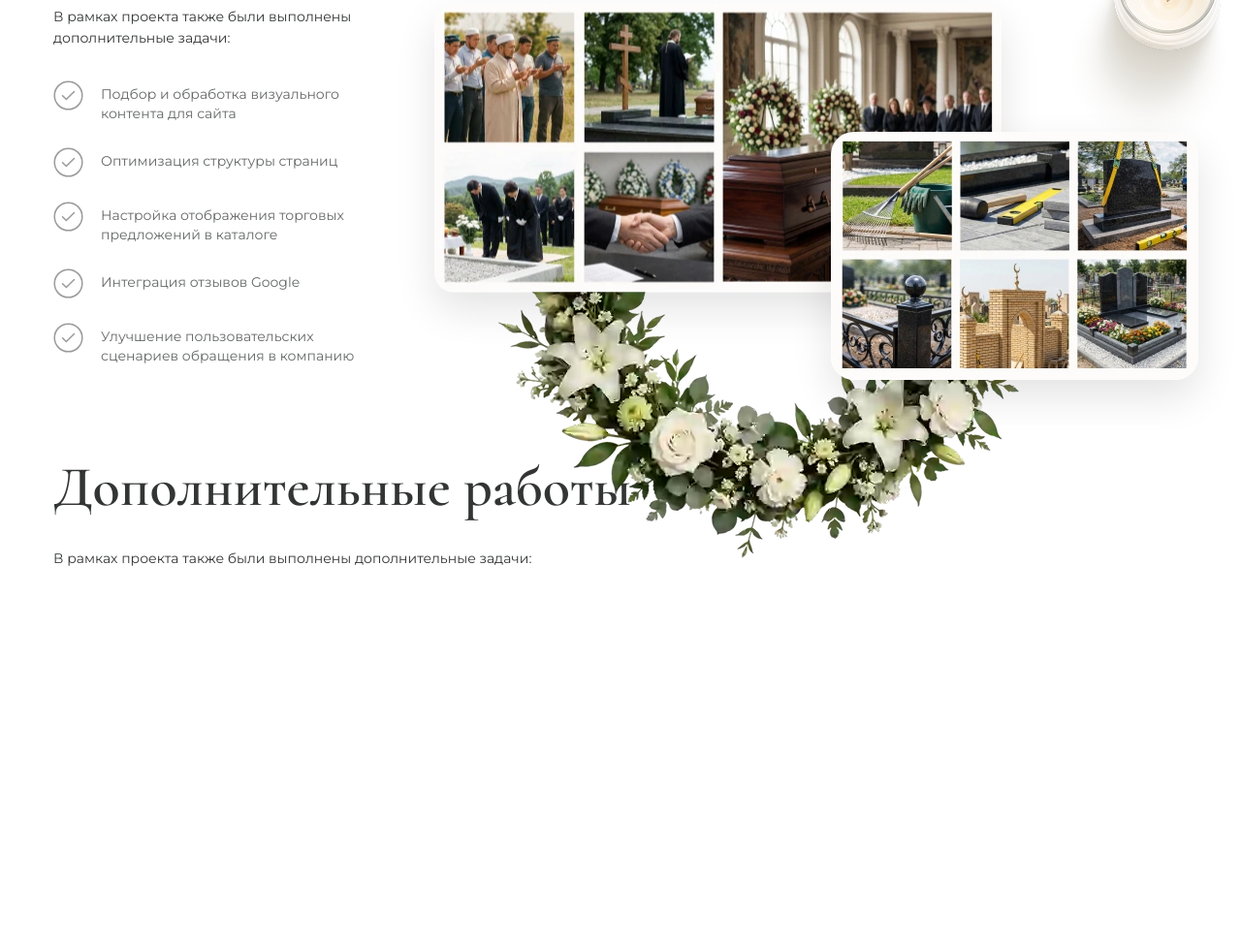
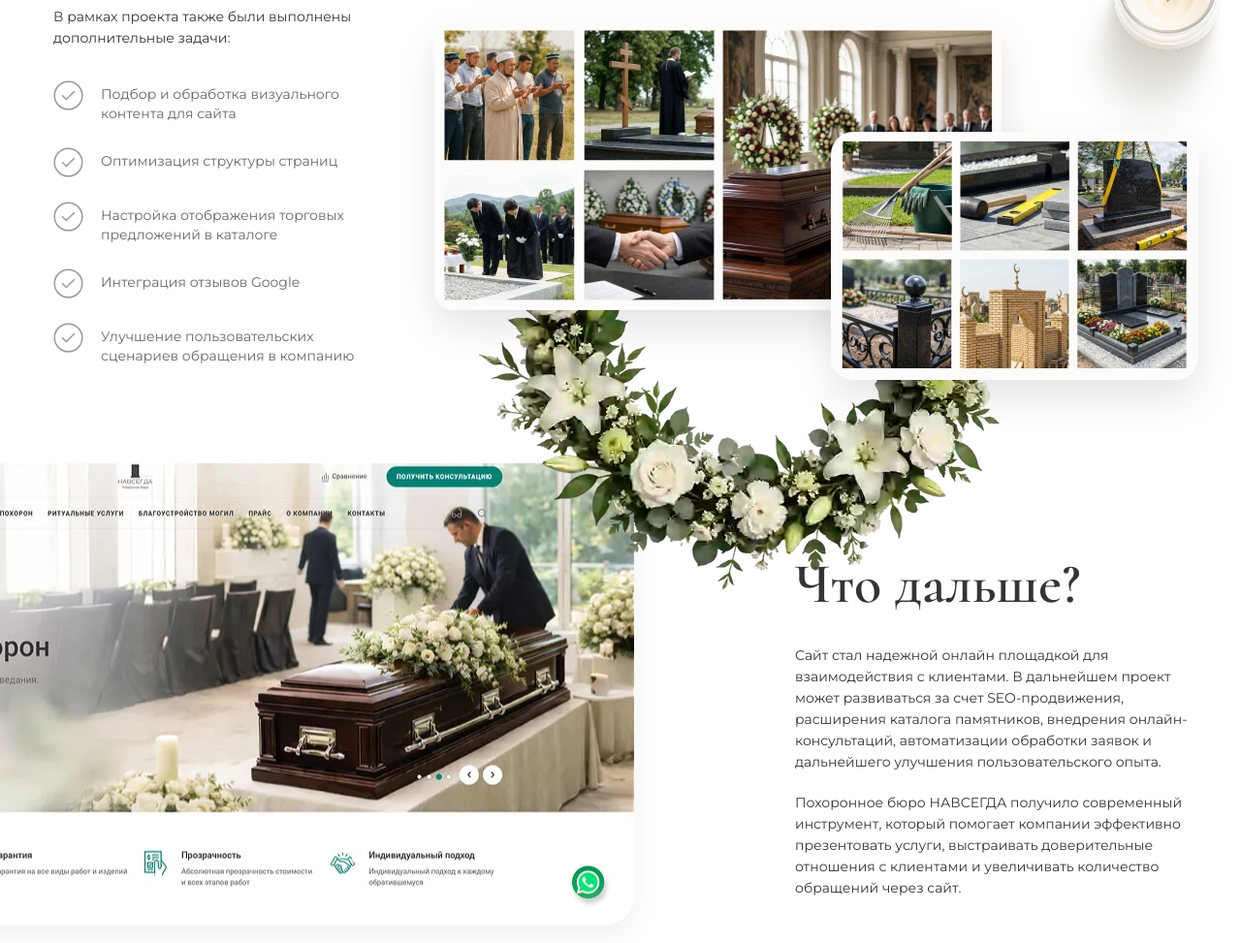
Before and after one commit to HosterJobs/foreveer-case, a website built with Vite: page index.html in a window 1280 px wide. Shown: the part 6352-7325 px from the top of the page at 97% size. Before the commit the page ends 7011 px from the top, so only its background shows below. Built offline with nearby package versions, Linux system fonts and the light colour scheme.

Commit message:
feat: new following block

```diff
--- a/src/partials/additional.html
+++ b/src/partials/additional.html
@@ -149,15 +149,13 @@
             <div
                 class="additional-trigger-box static md:relative xl:absolute xl:top-[100px] xl:left-[230px] w-full md:w-[60%] lg:w-[65%] xl:w-[780px] md:max-w-[580px] lg:max-w-[680px] xl:max-w-none h-auto md:h-auto lg:h-[460px] xl:h-[450px] flex flex-col md:flex-col lg:flex-row items-center md:items-stretch lg:items-start justify-center mt-6 lg:mt-0 gap-4 md:gap-6 lg:gap-0">
 
-                <img src="/img/additional/funeral-wreath-white-lilies.webp" alt="Funeral Wreath" class="hidden xl:block absolute top-[7px] left-0 w-[1024px] h-[683px] max-w-none pointer-events-none z-0
+                <img src="/img/additional/funeral-wreath-white-lilies.webp" alt="Funeral Wreath" class="hidden xl:block absolute top-[40px] -left-5 w-[1024px] h-[683px] max-w-none pointer-events-none z-10
 opacity-0 [.active_&]:opacity-100 transition-all duration-[2500ms] ease-out">
 
-                <!-- Изменено: Установлена явная ширина w-[85%] на мобильных -->
                 <img src="/img/additional/ritual.webp" alt="Funeral Services Ceremonies" class="parallax-layer absolute max-md:relative md:static lg:absolute top-0 left-0 max-md:left-0 md:left-[2%] lg:left-[5%] xl:left-[163px] w-[85%] md:w-full md:max-h-[220px] lg:w-[85%] lg:max-h-none xl:w-[585px] xl:h-[298.6px] xl:max-w-none object-cover rounded-[20.08px] shadow-[0px_17.79px_41px_0px_rgba(0,0,0,0.11)] z-10
 opacity-0 -translate-x-32 [.active_&]:opacity-100 [.active_&]:translate-x-0 transition-all duration-[2000ms] ease-out
 hover:scale-[1.02]! [@media(min-width:1024px)]:[transition:transform_0.5s_ease,opacity_2s_ease,translate_2s_ease]">
 
-                <!-- ИСПРАВЛЕНО: Изменено с w-[65%] на w-[85%] lg:w-[65%] — теперь на экранах меньше md ширина полностью совпадает с верхним изображением -->
                 <img src="/img/additional/cemetery-care-tools.webp" alt="Grave Maintenance and Monuments" class="absolute max-md:relative md:static lg:absolute top-[30%] left-[28%] max-md:left-0 md:left-[32%] lg:left-[35%] xl:top-[167px] xl:left-[572.33px] w-[85%] md:w-full md:max-h-[220px] lg:w-[65%] lg:max-h-none xl:w-[378.89px] xl:h-[256.87px] xl:max-w-none object-cover rounded-[23.55px] shadow-[0px_17.79px_41px_0px_rgba(0,0,0,0.11)] z-20 mt-0
 opacity-0 translate-x-32 translate-y-32 [.active_&]:opacity-100 [.active_&]:translate-x-0 [.active_&]:translate-y-0 transition-all duration-[2000ms] delay-300 ease-out
 hover:scale-[1.02]! [@media(min-width:1024px)]:[transition:transform_0.5s_ease,opacity_2s_ease,translate_2s_ease]">
--- a/src/partials/following.html
+++ b/src/partials/following.html
@@ -1,14 +1,28 @@
-<section>
+<section class="forever-next overflow-hidden relative md:0 py-5 md:pb-12 xl:pb-[101px] px-4">
     <div class="max-w-[1170px] mx-auto">
-        <div>
-            <div class="w-full mb-[33px] flex flex-col items-center lg:items-start text-center lg:text-left shrink-0">
-                <h3 class="font-cormorant font-semibold text-[35px] leading-[40px] lg:text-[58px]/[50px] mb-[37px]">
-                    Дополнительные работы
+        <div class="relative flex flex-col lg:flex-row-reverse items-center lg:justify-center xl:justify-between gap-6 lg:gap-8 xl:gap-0">
+
+            <div class="mt-0 lg:mt-8 xl:mt-20 max-w-[405px] w-full flex flex-col items-center lg:items-start text-center lg:text-left shrink-0">
+                <h3 class="font-cormorant font-semibold text-[35px] leading-[40px] lg:text-[58px]/[50px] mb-6 lg:mb-[37px]">
+                    Что дальше?
                 </h3>
+                <p class="text-[14px]/[22px] mb-4 lg:mb-5">
+                    Сайт стал надежной онлайн площадкой для взаимодействия с клиентами. В дальнейшем проект может
+                    развиваться за счет SEO-продвижения, расширения каталога памятников, внедрения онлайн-консультаций,
+                    автоматизации обработки заявок и дальнейшего улучшения пользовательского опыта.
+                </p>
                 <p class="text-[14px]/[22px]">
-                    В рамках проекта также были выполнены дополнительные задачи:
+                    Похоронное бюро НАВСЕГДА получило современный инструмент, который помогает компании эффективно
+                    презентовать услуги, выстраивать доверительные отношения с клиентами и увеличивать количество
+                    обращений через сайт.
                 </p>
             </div>
+
+            <div class="static lg:relative xl:absolute xl:top-1/2 xl:-translate-y-1/2 xl:left-0 xl:-translate-x-[430px] w-full lg:w-full xl:w-auto max-w-[720px] xl:max-w-none flex justify-center z-0 order-first lg:order-none">
+                <img src="/img/following/organization.webp" alt="Organization Photo"
+                     class="w-full object-cover rounded-[20px] xl:rounded-r-[30px] shadow-[0_12px_30px_rgba(0,0,0,0.06)] xl:w-[1029px] xl:max-w-none">
+            </div>
+
         </div>
     </div>
 </section>
```
Also changed, not shown: public/img/following/organization.webp (added).
